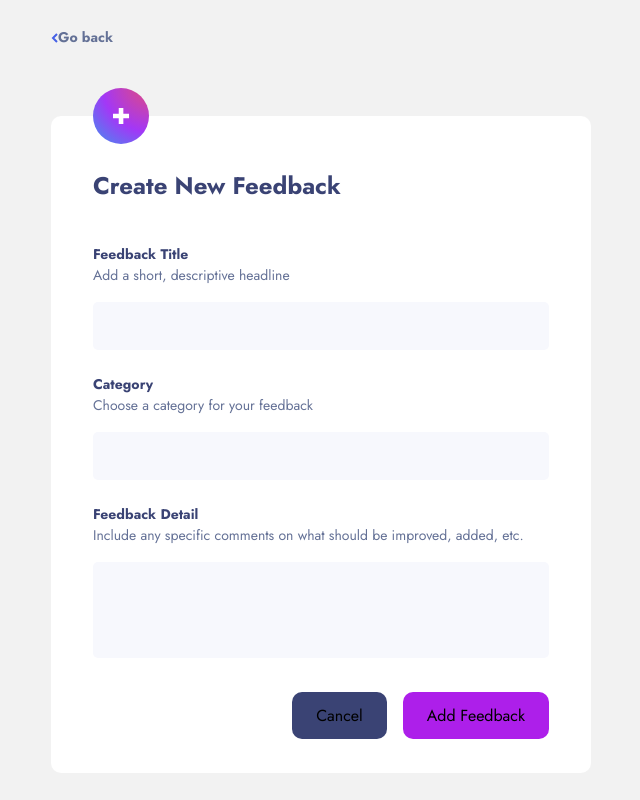
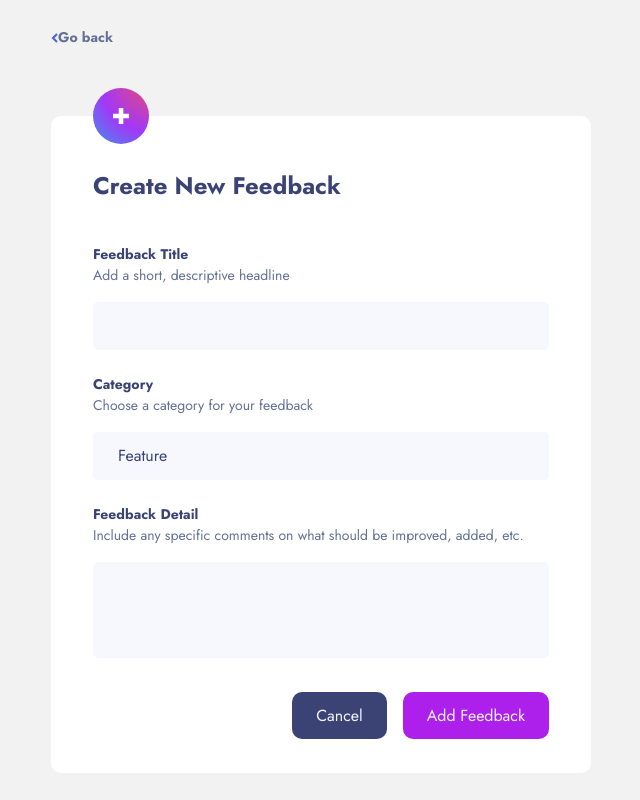
Before and after one commit to vitaliiptp/wcs_final_project, a Next.js app: page /newfeedback in a window 1280 px wide. Shown: the whole page, without its empty margins (319-959 px from the left). Built offline with nearby package versions, Linux system fonts and the light colour scheme.

Commit message:
added-dropdow-textfield

```diff
--- /dev/null
+++ b/components/global/Dropdown.jsx
@@ -0,0 +1,39 @@
+import React, {useState} from 'react';
+
+const dropdownComponent = "relative"
+const dropdownButton = "m-0 w-[28.5rem] min-h-[3rem] px-6 rounded-[0.313rem] border-[0.063rem] border-white-light hover:border-blue-normal focus:border-blue-normal  bg-white-light text-blue-deep text-left"
+const dropdownMenu = "absolute top-[calc(100%+1rem)] m-0 w-[28.5rem] min-h-[3rem] px-6 rounded-[0.625rem] bg-white-light shadow-[0_10px_40px_-7px_rgba(55,63,104,0.350492]"
+const dropdownItem = "hover:text-purple-normal cursor-pointer"
+
+export default function App({label, description, options}) {
+  const [isOpen, setIsOpen] = useState(false);
+  const [selectedOption, setSelectedOption] = useState(options[0]);
+
+  const toggling = () => setIsOpen(!isOpen);
+
+  const onOptionClicked = value => () => {
+    setSelectedOption(value);
+    setIsOpen(false);
+  };
+
+  return (
+    <div className="flex flex-col items-start mb-6">
+        <label className="text-b-14" htmlFor="feedbackCategory">{label}</label>
+        <span className="text-n-14 mb-4">{description}</span>
+        <div className={dropdownComponent}>
+            <button className={dropdownButton} onClick={toggling}>
+            {selectedOption || options[0]}
+            </button>
+            {isOpen && (
+                <div className={dropdownMenu}>
+                {options.map(option => (
+                    <div className={dropdownItem} onClick={onOptionClicked(option)} key={Math.random()}>
+                    {option}
+                    </div>
+                ))}
+                </div>
+            )}
+        </div>
+    </div>
+  );
+}
--- /dev/null
+++ b/components/global/Textfield.jsx
@@ -0,0 +1,16 @@
+import React, {useState} from 'react';
+
+export default function Textfield({label, description}) {
+
+  return (
+    <div className="flex flex-col items-start mb-6">
+        <label className="text-b-14" htmlFor="feedbackCategory">{label}</label>
+        <span className="text-n-14 mb-4">{description}</span>
+        <input
+            id="feedbackTitle"
+            type="text"
+            maxLength={50}
+            className="m-0 w-[28.5rem] min-h-[3rem] px-6 rounded-[0.313rem] border-[0.063rem] border-white-light hover:border-blue-normal focus:border-blue-normal  bg-white-light text-blue-deep text-left"/>
+    </div>
+  );
+}
--- a/pages/newfeedback.js
+++ b/pages/newfeedback.js
@@ -1,6 +1,14 @@
 import React from "react";
 import IconNewFeedback from "../components/global/iconNewFeedback";
 import IconArrowLeft from "../components/global/iconArrowLeft";
+import Dropdown from "../components/global/Dropdown";
+import Textfield from "../components/global/Textfield";
+
+const dropdownOptions = ['Feature', 'UI', 'UX', 'Enhancement', 'Bug'];
+// Feedback Title
+// Add a short, descriptive headline
+
+
 
 const newFeedback = () => {
     return (
@@ -18,40 +26,8 @@ const newFeedback = () => {
                 <div className="w-[28.5rem] mb-10 mt-[3.25rem]">
                     <span className="text-b-24">Create New Feedback</span>
                 </div>
-                <div className="flex flex-col items-start mb-6">
-                    <label className="text-b-14" htmlFor="feedbackTitle">Feedback Title</label>
-                    <span className="text-n-14 mb-4">Add a short, descriptive headline</span>
-                    <input id="feedbackTitle" type="text" maxLength={46}
-                        className="
-                        m-0
-                        w-[28.5rem]
-                        min-h-[3rem]
-                        px-6
-                        border-white-light
-                        rounded-[0.313rem]
-                        focus:border-blue-normal
-                        invalid:border-red-normal
-                        bg-white-light
-                        text-blue-deep"
-                    />
-                </div>
-                <div className="flex flex-col items-start mb-6">
-                    <label className="text-b-14" htmlFor="feedbackCategory">Category</label>
-                    <span className="text-n-14 mb-4">Choose a category for your feedback</span>
-                    <input id="feedbackCategory" type="text" maxLength={46}
-                        className="
-                        m-0
-                        w-[28.5rem]
-                        min-h-[3rem]
-                        px-6
-                        border-white-light
-                        rounded-[0.313rem]
-                        focus:border-blue-normal
-                        invalid:border-red-normal
-                        bg-white-light
-                        text-blue-deep"
-                    />
-                </div>
+                <Textfield label='Feedback Title' description='Add a short, descriptive headline'/>
+                <Dropdown label='Category' description='Choose a category for your feedback' options={dropdownOptions}/>
                 <div className="flex flex-col items-start">
                     <label className="text-b-14" htmlFor="feedbackCategory">Feedback Detail</label>
                     <span className="text-n-14 mb-4">Include any specific comments on what should be improved, added, etc.</span>
@@ -61,6 +37,7 @@ const newFeedback = () => {
                         w-[28.5rem]
                         min-h-[6rem]
                         px-6
+                        border-[0.063rem]
                         border-white-light
                         rounded-[0.313rem]
                         focus:border-blue-normal
@@ -71,8 +48,8 @@ const newFeedback = () => {
                 </div>
                 <div className="w-[28.5rem] h-full flex justify-end items-center">
                     <div className="">
-                        <button className="mr-4 rounded-[0.625rem] px-6 pb-[0.719rem] pt-[0.781rem] bg-blue-deep hover:bg-blue-deep-hover text-b-14-w">Cancel</button>
-                        <button className="rounded-[0.625rem] px-6 pb-[0.719rem] pt-[0.781rem] bg-purple-normal hover:bg-purple-normal-hover text-b-14-w">Add Feedback</button>
+                        <button className="text-white-dark mr-4 rounded-[0.625rem] px-6 pb-[0.719rem] pt-[0.781rem] bg-blue-deep hover:bg-blue-deep-hover text-b-14-w">Cancel</button>
+                        <button className="text-white-dark rounded-[0.625rem] px-6 pb-[0.719rem] pt-[0.781rem] bg-purple-normal hover:bg-purple-normal-hover text-b-14-w">Add Feedback</button>
                     </div>
                 </div>
             </div>
```
Also changed, not shown: 2 other files (tests, documents, lock files or other folders).
